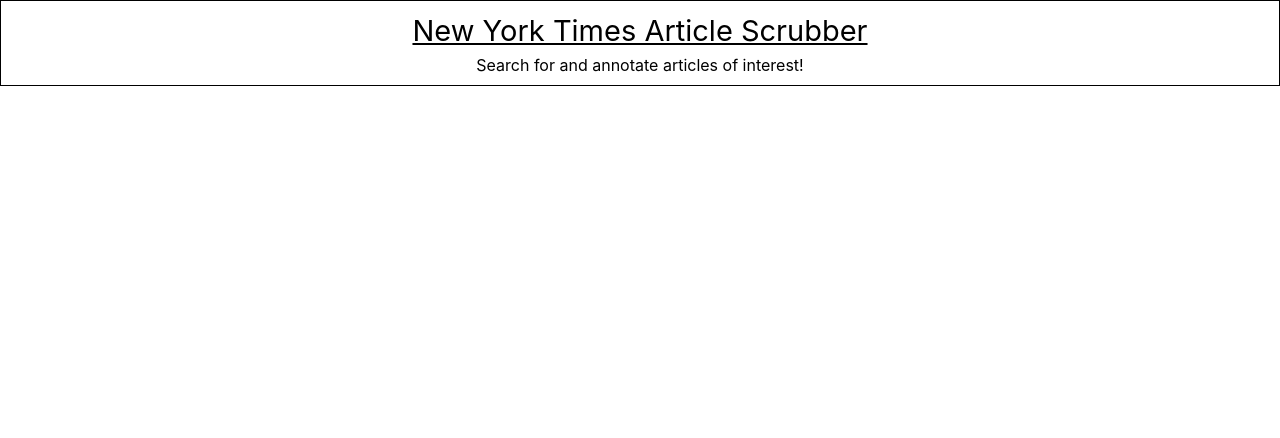
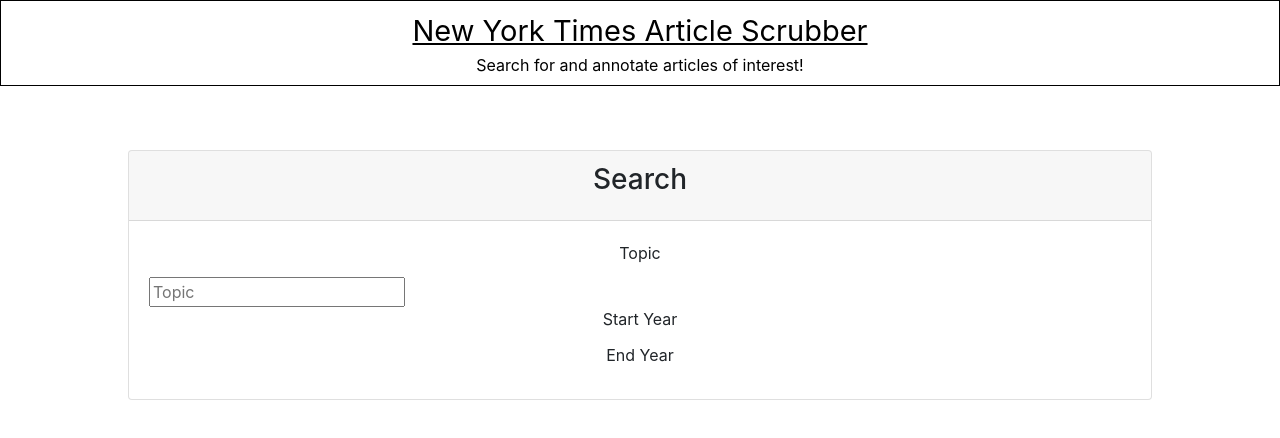
Before and after one commit to ahan1986/MERN-NYTsearch, a React (Create React App) app in the folder react-search-nyt/: page / in a window 1280 px wide. Shown: the top 438 px of the page. Built offline with nearby package versions, Linux system fonts and the light colour scheme.

Commit message:
search.js create cards for the search portion

```diff
--- a/react-search-nyt/src/App.js
+++ b/react-search-nyt/src/App.js
@@ -1,11 +1,13 @@
 import React, { Component } from 'react';
 import Navbar from './component/navbar';
+import Search from './component/search';
 
 class App extends Component {
   render() {
     return (
       <div className="App">
         <Navbar />
+        <Search />
       </div>
     );
   }
--- /dev/null
+++ b/react-search-nyt/src/component/search/Search.css
@@ -0,0 +1,10 @@
+.card {
+    width: 80vw;
+    margin: auto;
+    margin-top: 5%;
+}
+
+.card-title {
+    display: flex;
+    justify-content: center;
+}
--- /dev/null
+++ b/react-search-nyt/src/component/search/Search.js
@@ -0,0 +1,42 @@
+import React, { Component } from 'react'
+import './Search.css';
+
+export default class Search extends Component {
+    state = {
+        topic: "",
+        startYear: "",
+        endYear: "",
+    }
+
+    handleInputChange = event => {
+        const { value, name } = event.target;
+
+        this.setState({
+            [name]: value
+        });
+
+        console.log(this.state.topic);
+    }
+
+    render() {
+        return (
+            <div className="card">
+                <div className="card-header">
+                    <h3 className="card-title">Search</h3>
+                </div>
+                <div className="card-body">
+                    <p className="card-title">Topic</p>
+                    <input
+                        placeholder="Topic"
+                        value={this.state.topic}
+                        name="topic"
+                        onChange={this.handleInputChange}
+                        type="text"
+                    />
+                    <p className="card-title">Start Year</p>
+                    <p className="card-title">End Year</p>
+                </div>
+            </div>
+        )
+    }
+}
--- /dev/null
+++ b/react-search-nyt/src/component/search/index.js
@@ -0,0 +1 @@
+export { default } from './Search';
```
